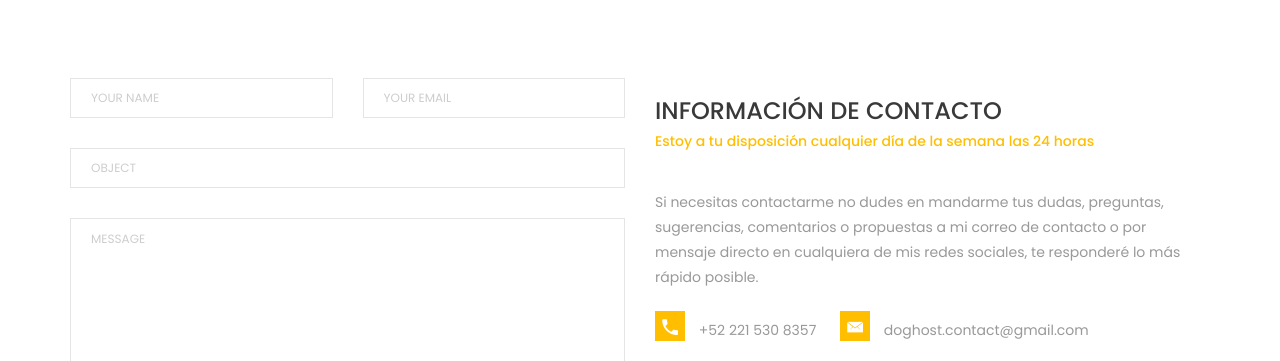
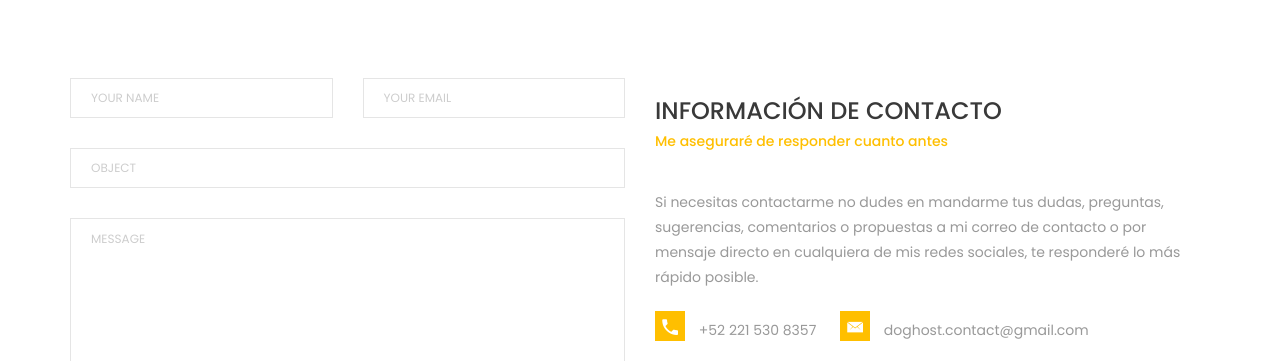
Before and after one commit to Doghost3D/Doghost, a plain HTML site: page contact.html in a window 1280 px wide. Shown: the part 439-800 px from the top of the page. Drawn offline with Linux system fonts and the light colour scheme; files whose address does not match are found by name.

Commit message:
test
info

```diff
--- a/contact.html
+++ b/contact.html
@@ -125,7 +125,7 @@
 
         <div class="col-md-6">
             <h3 class="text-uppercase">Información de contacto</h3>
-            <h5>Estoy a tu disposición cualquier día de la semana las 24 horas</h5>
+            <h5>Me aseguraré de responder cuanto antes</h5>
             <div class="h-30"></div>
             <p>Si necesitas contactarme no dudes en mandarme tus dudas, preguntas, sugerencias, comentarios o propuestas a mi correo de contacto o por mensaje directo en cualquiera de mis redes sociales, te responderé lo más rápido posible. </p>
             <div class="contact-info">
```
